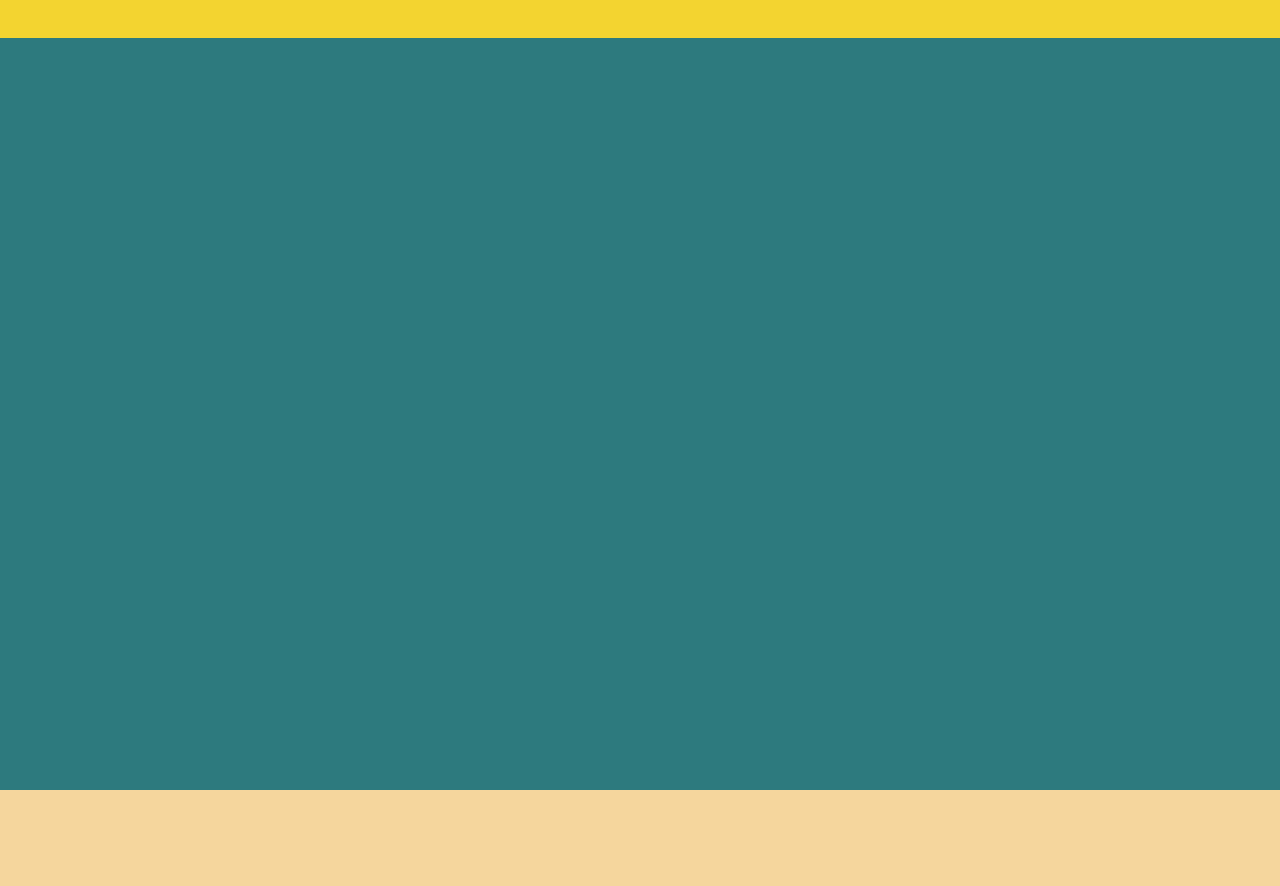
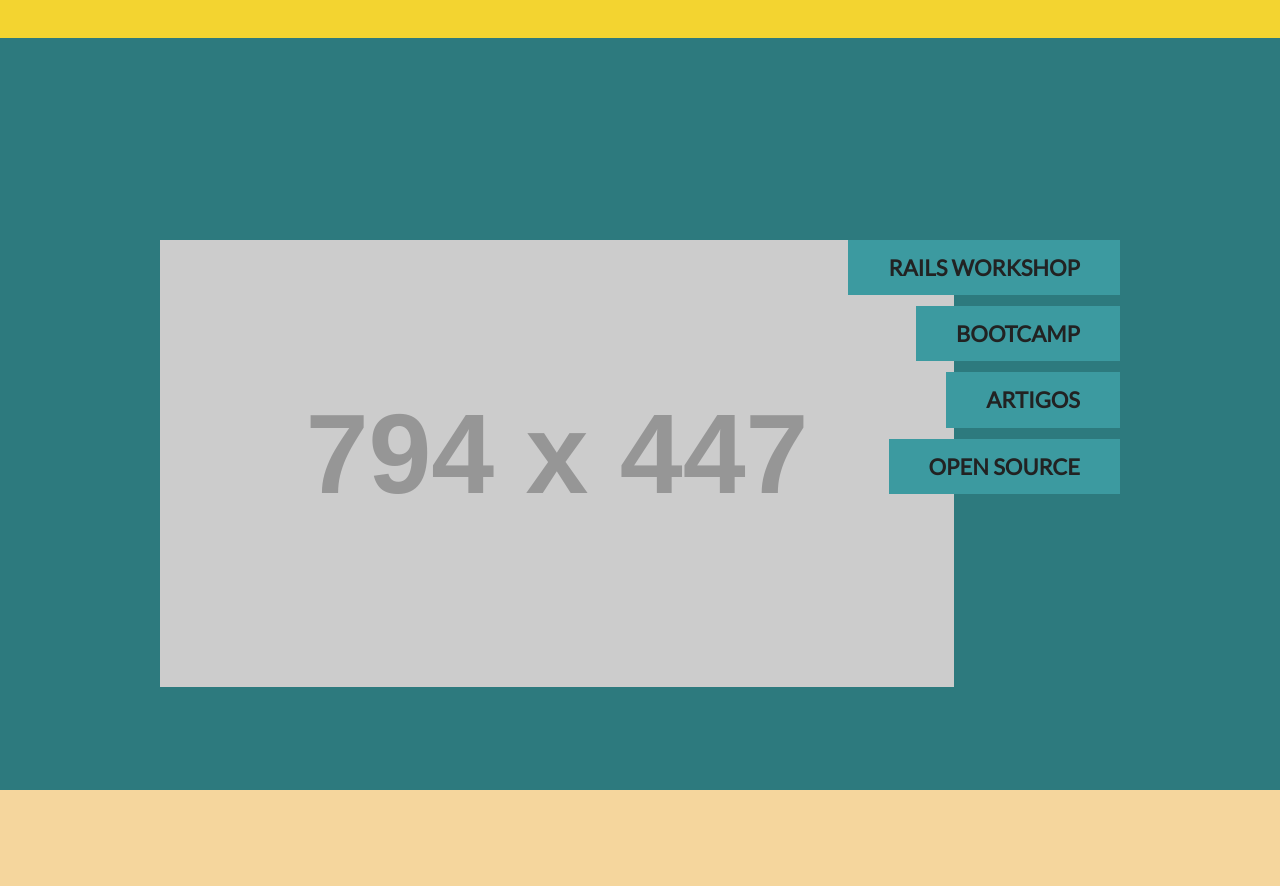
Before and after one commit to codelandev/codeland-next, a PHP site: page / in a window 1280 px wide. Shown: the part 2451-3337 px from the top of the page. Run offline with PHP 8.4, Linux system fonts and the light colour scheme; grey boxes labelled with a size stand in for pictures from a placeholder-image service; some libraries are stand-ins or nearby versions.

Commit message:
CSS for technology section

```diff
--- a/css/custom.css
+++ b/css/custom.css
@@ -104,7 +104,8 @@ legend, input[type="submit"], label, strong {
   margin-top: 150px;
 }
 
-#projects .content {
+#projects .content,
+#technology .content {
   margin-top: 50px;
 }
 
@@ -139,6 +140,43 @@ legend, input[type="submit"], label, strong {
 #technology {
   background-color: #2D7A7E;
   color: #F3D430;
+}
+
+.technology-anchors {
+  list-style: none;
+  position: absolute;
+  right: 0;
+  text-align: right;
+  top: 0;
+}
+
+.technology-anchor {
+  background-color: #3C9AA0;
+  color: #222222;
+  display: inline-block;
+  font-size: 2.2rem;
+  font-weight: 800;
+  margin-bottom: 1px;
+  padding: 10px 40px;
+  text-decoration: none;
+  text-transform: uppercase;
+  position: relative;
+}
+
+.technology-anchor:hover {
+  padding-right: 80px;
+  color: #222222;
+}
+
+.technology-anchor:hover:after {
+  content: '+';
+  font-size: 5rem;
+  right: 37px;
+  position: absolute;
+  top: -15px;
+  font-weight: 600;
+  color: #F3D430;
+  z-index: 1;
 }
 
 #contact {
--- a/index.html
+++ b/index.html
@@ -131,6 +131,15 @@
         </div>
       </header>
       <div class="container content">
+        <div class="ten columns">
+          <img src="http://placehold.it/794x447" alt="" class="u-max-full-width" />
+          <ul class="technology-anchors">
+            <li><a href="#" class="technology-anchor">Rails workshop</a></li>
+            <li><a href="#" class="technology-anchor">Bootcamp</a></li>
+            <li><a href="#" class="technology-anchor">Artigos</a></li>
+            <li><a href="#" class="technology-anchor">Open Source</a></li>
+          </ul>
+        </div>
       </div>
     </section>
 
```
